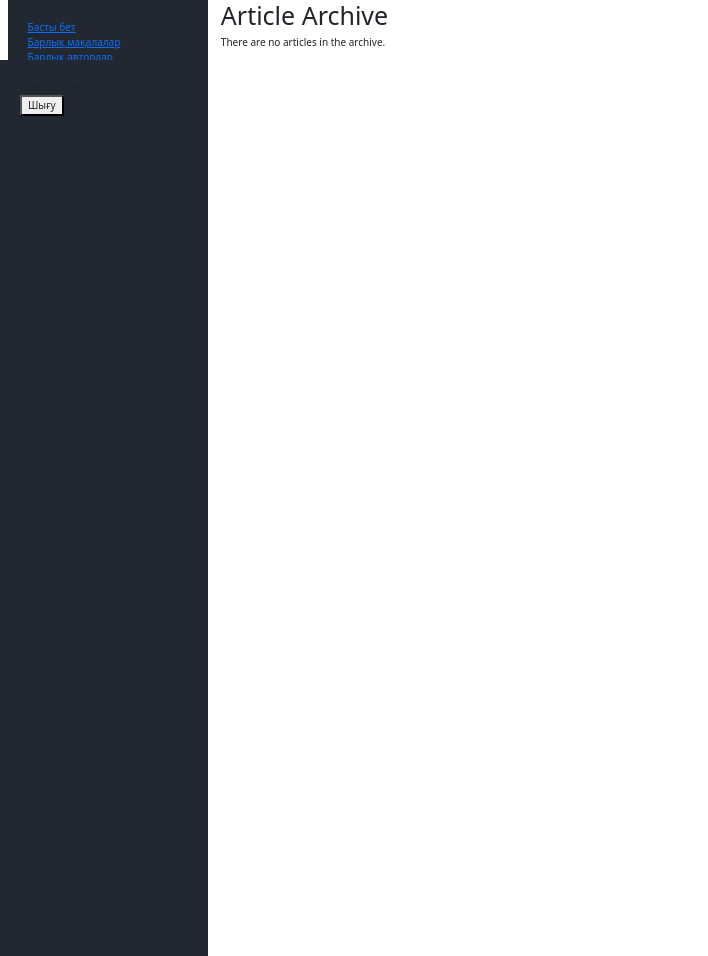
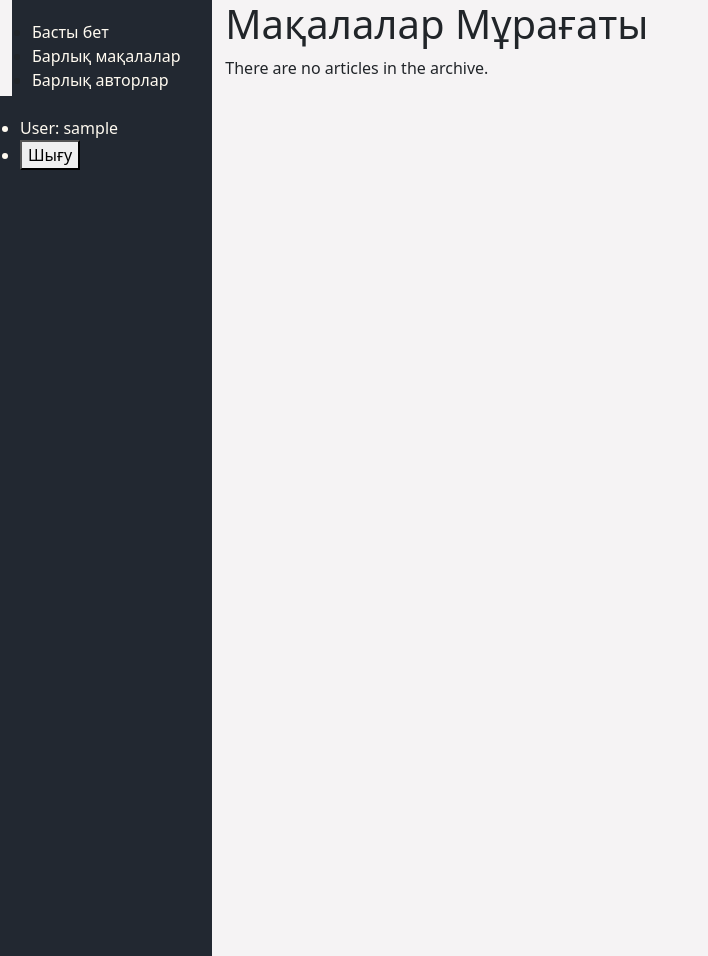
Before and after one commit to Dwansdd/Ed-platform-Oyan, a Django app: page /allarticles/ in a window 1280 px wide. Shown: the whole page, without its empty margins (0-708 px from the left). Run offline with Django 5.2, Linux system fonts and the light colour scheme; the visitor is signed in with stand-in values (Sample User, id 1); data that the repository does not hold is empty; some libraries are stand-ins or nearby versions.

Commit message:
чистый фронт

```diff
--- a/catalog/static/style.css
+++ b/catalog/static/style.css
@@ -1,3 +1,7 @@
+body{
+    background-color: #f5f3f4;
+}
+
 .sidebar-nav{
     position: fixed;
     background-color: #222831;
@@ -8,17 +12,38 @@
 }
 
 
+/* fca311 */
+/* 621b00 */
+
+.sidebar-nav a{
+    text-decoration: none;
+    color:#FFFAF0;
+}
+
+.user-info{
+    color:#FFFAF0;
+    text-decoration: none;
+}
+
 .card{
     display: flex;
     flex-direction: row;
     justify-content: space-around;
     row-gap: 50px;
+    background-color: #222831;
 }
 
 
-.card body text{
-    color: beige;
-}
-.card title a:hover{
+.card-body a{
+    color: #FFFAF0;
     text-decoration: none;
 }
+
+
+.card-body{
+    color: #FFFAF0;
+}
+
+.card title a:active{
+    text-decoration: none;
+}
--- a/catalog/templates/article.html
+++ b/catalog/templates/article.html
@@ -1,24 +1,21 @@
 {% extends "base_generic.html" %}
 {% block content %}
-<link href="https://cdn.jsdelivr.net/npm/bootstrap@5.3.3/dist/css/bootstrap.min.css" rel="stylesheet">
 {% load static %}
-    <link rel="stylesheet" href="{% static 'css/styles.css' %}" />
-    <h1>Article Archive</h1>
+    <link rel="stylesheet" href="{% static 'style.css' %}" />
+    <h1>Мақалалар Мұрағаты</h1>
 
     {% if articles_list %}
-    <ul>
-      <li>
         <div class="container">
           <div class="row">
             {% for article in articles_list %}
               <div class="col-sm-3">
-                <div class="card bg-dark text-white">
+                <div class="card">
                   <div class="card-body">
                     <h4 class="card-title">
-                      <a href="{{ article.get_absolute_url }}">{{ article.title }}
+                      <a href="{{ article.get_absolute_url }}">{{ article.title }}</a>
                     </h4>
-                      <p class="card-text">Some example text. Some example text.</p>
-                      <a href="{{ article.get_absolute_url }}" class="card-link">Read more</a>
+                    <!-- <p class="card-text">Some example text. Some example text.</p> -->
+                    <a href="{{ article.get_absolute_url }}" class="card-link">толығырақ оқыңыз</a>
                   </div>
                 </div>
               </div>
@@ -26,10 +23,6 @@
           </div>
         </div>
 <!-- <a href="{{ article.get_absolute_url }}">{{ article.title }}</a> ({{article.author}}) -->
-      </li>
-
-
-    </ul>
     {% else %}
       <p>There are no articles in the archive.</p>
     {% endif %}
--- a/catalog/templates/base_generic.html
+++ b/catalog/templates/base_generic.html
@@ -6,7 +6,7 @@
     <meta name="viewport" content="width=device-width, initial-scale=1" />
     <link
       rel="stylesheet"
-      href="https://maxcdn.bootstrapcdn.com/bootstrap/3.3.7/css/bootstrap.min.css" />
+      href="https://cdn.jsdelivr.net/npm/bootstrap@5.3.3/dist/css/bootstrap.min.css" rel="stylesheet">
     <script src="https://ajax.googleapis.com/ajax/libs/jquery/1.12.4/jquery.min.js"></script>
     <script src="https://maxcdn.bootstrapcdn.com/bootstrap/3.3.7/js/bootstrap.min.js"></script>
 
@@ -32,6 +32,7 @@
     <ul class="sidebar-nav">
 
    {% if user.is_authenticated %}
+   <div class="user-info">
      <li>User: {{ user.get_username }}</li>
      <li><form method="post" action="{% url 'logout' %}">
             {% csrf_token %}
@@ -42,5 +43,6 @@
      <li><a href="{% url 'login'%}?next={{request.path}}">Кіру</a></li>
    {% endif %}
   </ul>
+  </div>
   </body>
 </html>
```
